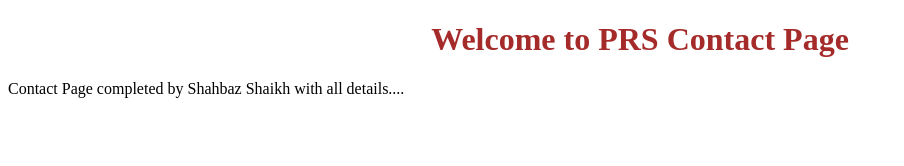
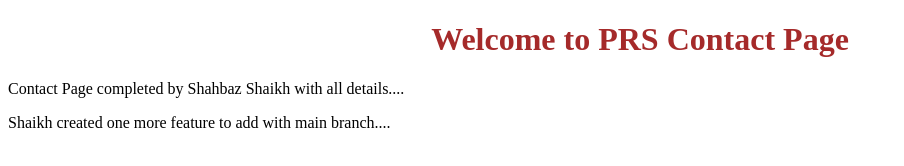
Before and after one commit to sbzpatel/PRSWebsite, a plain HTML site: page contact.html in a window 1280 px wide. Shown: the whole page, without its empty margins (0-904 px from the left). Drawn offline with Linux system fonts and the light colour scheme.

Commit message:
shaikh added feature in contact

```diff
--- a/contact.html
+++ b/contact.html
@@ -9,5 +9,6 @@
     <h1 style="text-align: center; color: brown;">Welcome to PRS Contact Page</h1>
 
     <p>Contact Page completed by Shahbaz Shaikh with all details....</p>
+    <p>Shaikh created one more feature to add with main branch....</p>
 </body>
 </html>
```
